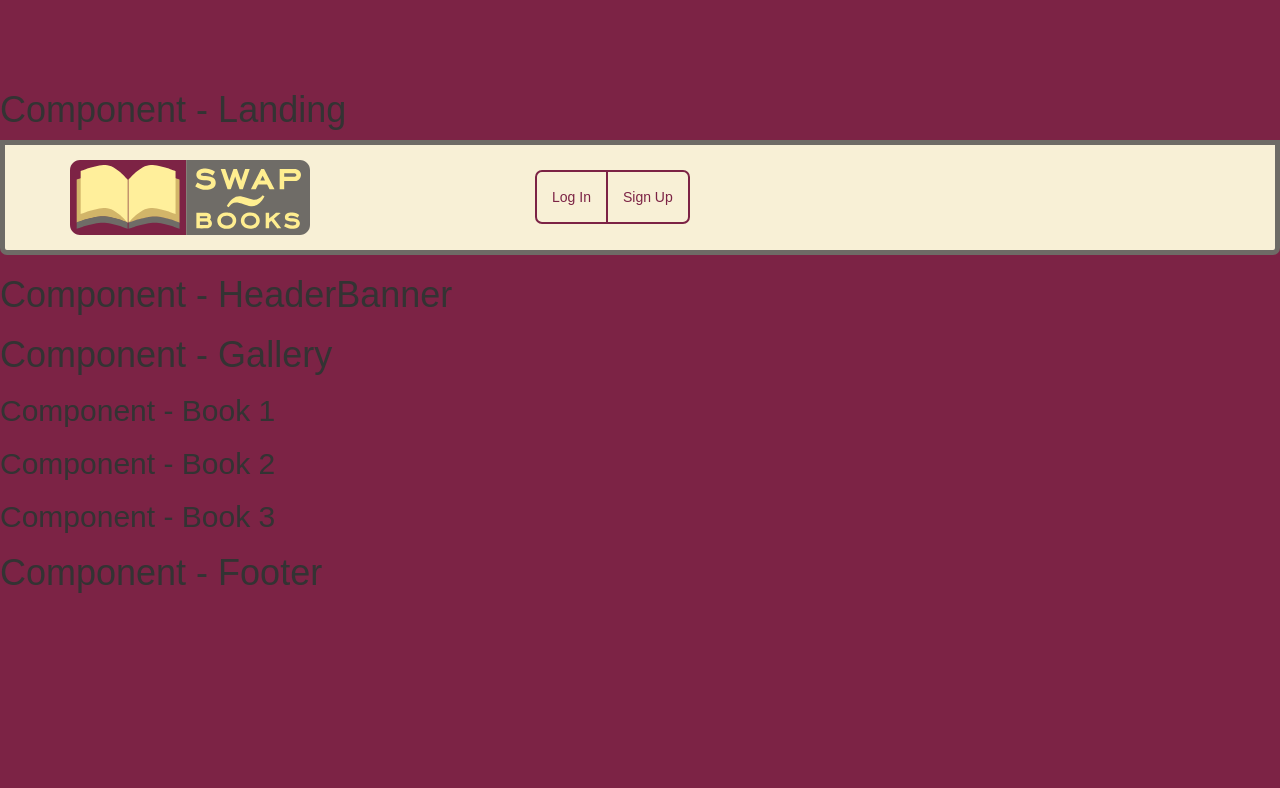
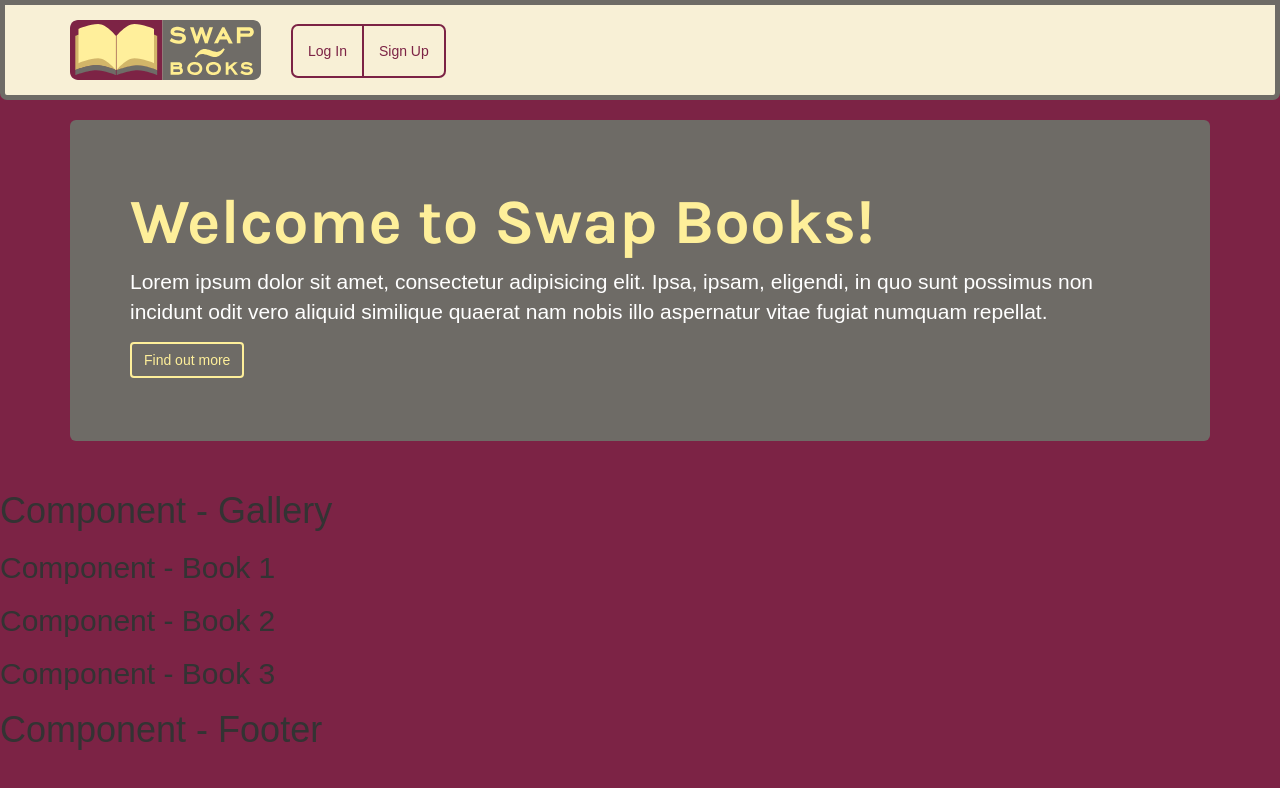
Before and after one commit to claussian/wdi-project-3-frontend, a React (Create React App) app: page / in a window 1280 px wide. Shown: the top 788 px of the page. Built offline with nearby package versions, Linux system fonts and the light colour scheme; a web font is replaced by a local one.

Commit message:
Added the Header Banner without Search Bar

```diff
--- a/src/Components/Landing/HeaderBanner/HeaderBanner.css
+++ b/src/Components/Landing/HeaderBanner/HeaderBanner.css
@@ -0,0 +1,69 @@
+/*These styles below are for the main search bar on the nav bar.*/
+.search-bar > div > input {
+  background-color: rgba(223,217,198,1);
+}
+/*These styles above are for the main search bar on the nav bar.*/
+
+/*These styles below are for the search button on the main nav bar.*/
+.search-bar > div > span > button {
+  background-color: rgba(110,107,102,0);
+  border-style: solid;
+  border-width: 2px;
+  border-color: rgba(124,35,69,1);
+  padding: 5px 9px 5px 9px;
+  color: rgba(124,35,69,1);
+}
+
+.search-bar > div > span > button:hover,
+.search-bar > div > span > button:active,
+.search-bar > div > span > button:focus {
+  background-color: rgba(124,35,69,1);
+  border-color: rgba(124,35,69,1);
+  color: rgba(223,217,198,1);
+}
+
+.search-bar > div > span > button:active:hover {
+  background-color: rgba(110,107,102,1);
+  border-color: rgba(110,107,102,1);
+}
+
+/*These styles above are for the search button on the search-bar.*/
+/*These styles below are for the find-out-more button on the header banner.*/
+.find-out-more-btn {
+  color: rgba(254,239,154,1);
+  background-color: rgba(254,239,154,0);
+  border: 2px solid rgba(254,239,154,1);
+}
+
+/*This allows me to kill the Bootstrap blue after clicking the button. These button element states are surprisingly not mutually exclusive.*/
+.find-out-more-btn:hover,
+.find-out-more-btn:active:focus,
+.find-out-more-btn:focus,
+.find-out-more-btn:active {
+  color: rgba(110,107,102,1);
+  background-color: rgba(254,239,154,1);
+  border: 2px solid rgba(254,239,154,1);
+}
+
+.find-out-more-btn:active:hover {
+  color: white;
+  background-color: rgba(124,35,69,1);
+  border: 2px solid rgba(124,35,69,1);
+}
+/*These styles above are for the find-out-more button on the header banner.*/
+
+/*The Welcome Message and Explanation*/
+.welcome-msg {
+    margin-top: 50px;
+    background-color: rgba(110,107,102,1);
+}
+
+  .welcome-msg h1 {
+    color: rgba(254,239,154,1);
+    font-family: 'Karla', sans-serif;
+    font-weight: 700;
+  }
+
+  .welcome-msg p {
+    color: white;
+  }
--- a/src/Components/Landing/HeaderBanner/HeaderBanner.js
+++ b/src/Components/Landing/HeaderBanner/HeaderBanner.js
@@ -13,8 +13,15 @@ class HeaderBanner extends Component {
 
   render() {
     return (
-      <div>
-        <h1>Component - HeaderBanner</h1>
+      <div className="container">
+        <header className="jumbotron welcome-msg">
+          <h1>Welcome to Swap Books!</h1>
+          <p>Lorem ipsum dolor sit amet, consectetur adipisicing elit. Ipsa, ipsam, eligendi, in quo sunt possimus non incidunt odit vero aliquid similique quaerat nam nobis illo aspernatur vitae fugiat numquam repellat.
+          </p>
+          <p>
+            <a className="btn btn-primary btn-large find-out-more-btn">Find out more</a>
+          </p>
+        </header>
       </div>
     );
   }
--- a/src/Components/Landing/Landing.js
+++ b/src/Components/Landing/Landing.js
@@ -20,7 +20,6 @@ class App extends Component {
   render() {
     return (
       <div>
-        <h1>Component - Landing</h1>
         <Navbar />
         <HeaderBanner />
         <Gallery />
--- a/src/Components/Navbar/Navbar.css
+++ b/src/Components/Navbar/Navbar.css
@@ -3,10 +3,6 @@
   background-color: rgba(248,240,214,1);
   border: solid rgba(110,107,102,1) 5px;
   border-radius: 0em 0em 0.5em 0.5em;
-}
-
-.navbar-brand {
-  height: 100%;
 }
 
 /*These styles below are for the button that drops down the mobile menu.*/
@@ -55,7 +51,7 @@
   /*These styles below take care of the "button group"/ul named login/signup as a whole.*/
   #bs-example-navbar-collapse-1 > div > div.col-lg-4 > ul {
     position: relative;
-    top: 25px;
+    top: 18px;
   }
   /*These styles above take care of the "button group"/ul named login/signup as a whole.*/
   /*These styles below take care of the default border and bg colours of the login signup buttons so they appear joined. They are actually part of an unordered list (ul).*/
@@ -123,3 +119,17 @@
 
 }
 /*Above this comment are styles exclusive to tablets and desktop display sizes.*/
+
+.navbar-toggle {
+  top: 20px;
+  height: 100%;
+}
+
+.navbar-brand {
+  height: 100%;
+}
+
+  .navbar-brand img {
+    height: 60px;
+    width: 191px;
+  }
--- a/src/Components/Navbar/Navbar.js
+++ b/src/Components/Navbar/Navbar.js
@@ -15,7 +15,7 @@ class Navbar extends Component {
   render() {
     return (
       <div>
-        <nav className="navbar navbar-inverse navbar-fixed-top" role="navigation">
+        <nav className="navbar navbar-inverse navbar-fixed-top"     role="navigation">
           <div className="container">
             <div className="navbar-header">
                 <button type="button" className="navbar-toggle" data-toggle="collapse" data-target="#bs-example-navbar-collapse-1">
@@ -28,21 +28,21 @@ class Navbar extends Component {
             </div>
             <div className="collapse navbar-collapse" id="bs-example-navbar-collapse-1">
                 <div className="row">
-                  <div className="col-lg-2">
+                  <div className="col-lg-7">
                   </div>
                   <div className="col-lg-4">
                     <ul className="nav navbar-nav">
                         <li>
-                            <a href="#">Log In</a>
+                            <a href="./usertest">Log In</a>
                         </li>
                         <li>
-                            <a href="#">Sign Up</a>
+                            <a href="./signup">Sign Up</a>
                         </li>
                         <li>
                         </li>
                     </ul>
                   </div>
-                  <div className="col-lg-6">
+                  <div className="col-lg-1">
                   </div>
                 </div>
             </div>
```
